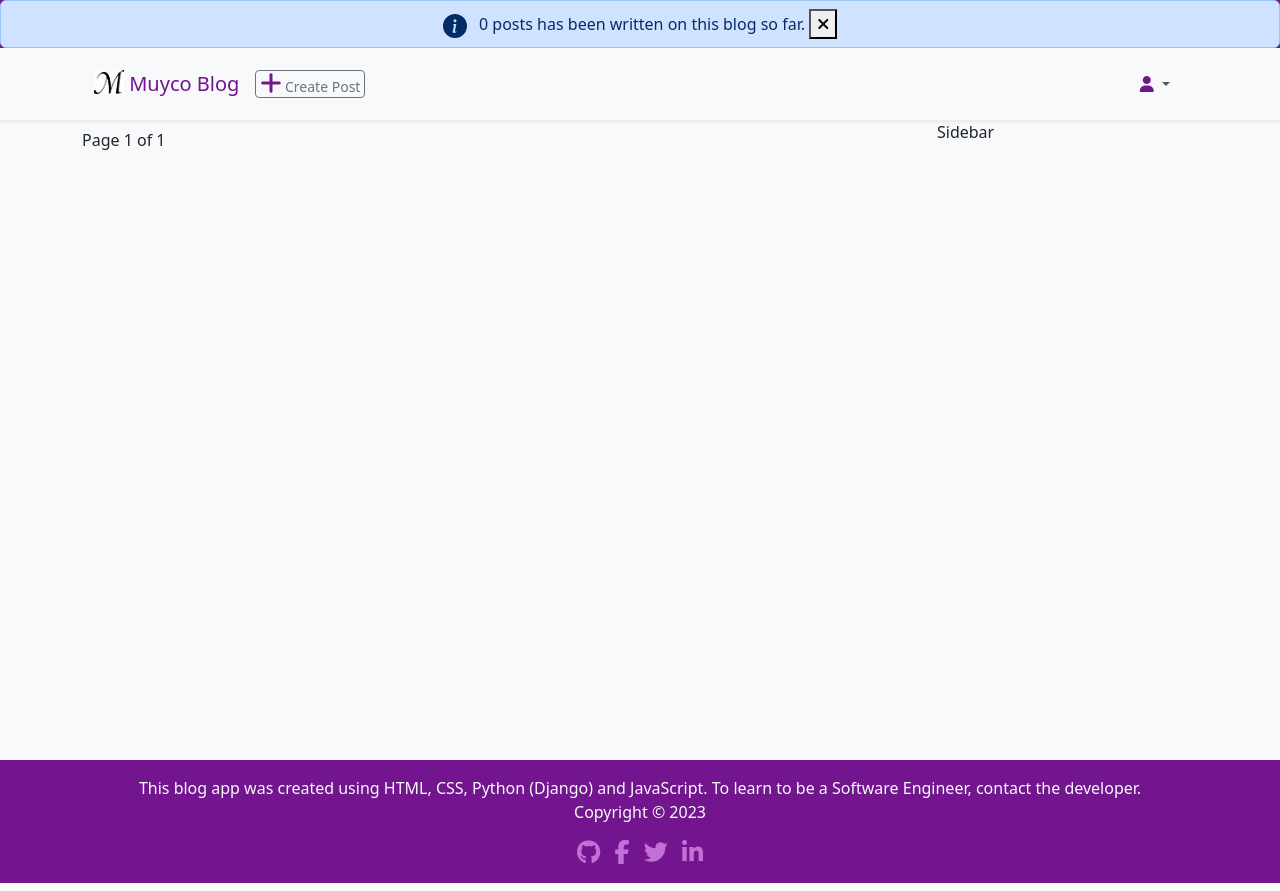
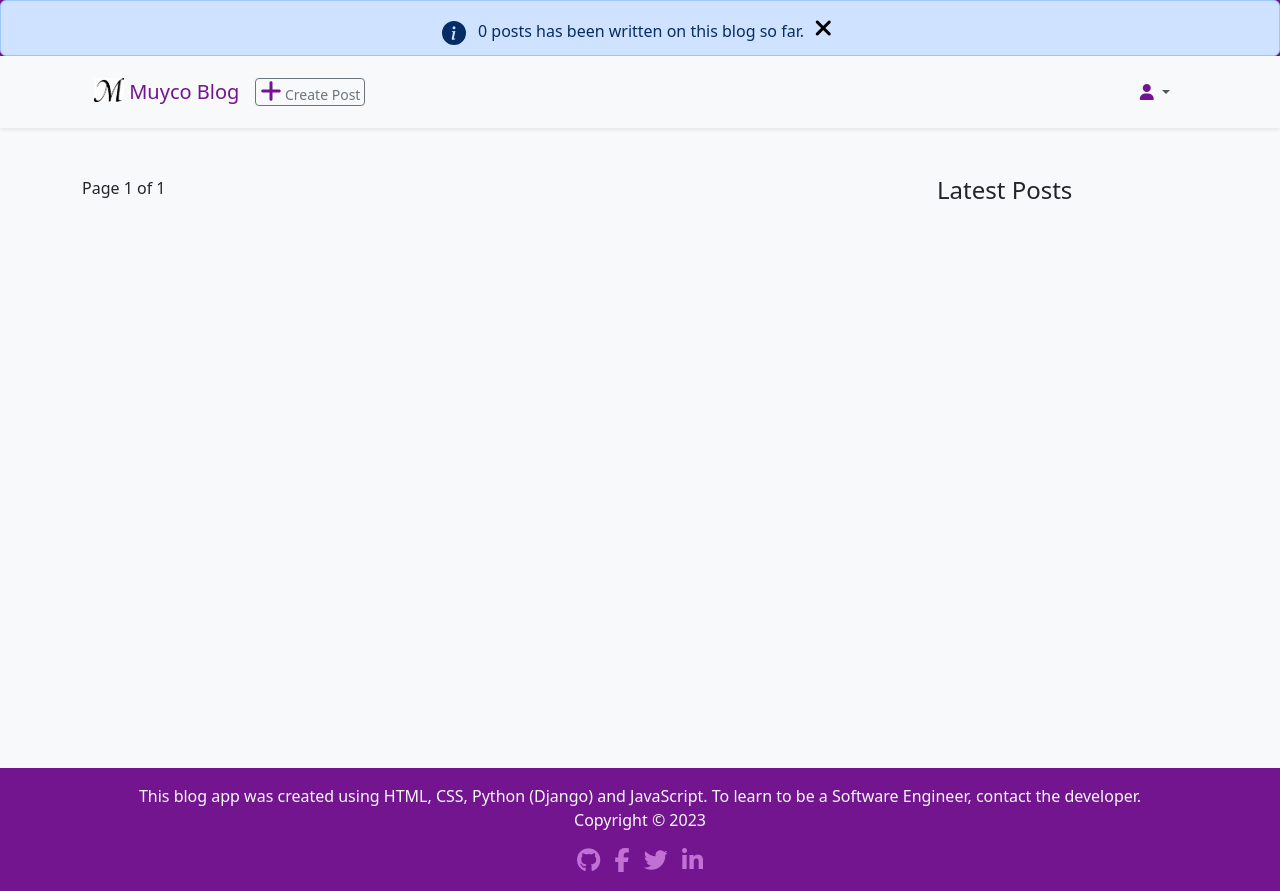
Before and after one commit to muyiwa-obadara/blog, a Django app: page / in a window 1280 px wide. Run offline with Django 4.2, Linux system fonts and the light colour scheme; data that the repository does not hold is empty; some libraries are stand-ins or nearby versions.

Commit message:
inclusion tags

```diff
--- a/blog/templates/blog/base.html
+++ b/blog/templates/blog/base.html
@@ -29,7 +29,7 @@
         <div class="text-center container">
           <svg class="bi flex-shrink-0 me-2" width="24" height="24" role="img" aria-label="Info:"><use xlink:href="#info-fill"/></svg>
           {% total_blog_posts %} posts has been written on this blog so far.
-          <button type="button" data-bs-dismiss="alert" aria-label="Close"><i class="fa fa-close"></i></button>
+          <button style="background-color: transparent; font-size: 1.5rem;" class="border-0" type="button" data-bs-dismiss="alert" aria-label="Close"><i class="fa fa-close"></i></button>
         </div>
       </div>
       <div class="container-fluid4 bg-body-tertiary my-color sticky-top shadow-sm" id="header">
@@ -76,15 +76,16 @@
         </div>
       </div>
 
-      <div class="container-fluid bg-body-tertiary" id="blog-body">
+      <div class="pt-5 container-fluid bg-body-tertiary" id="blog-body">
         <div class="container">
           <div class="row">
-            <div class="col-md-9 py-2">
+            <div class="col-md-9">
               {% block content %}
               {% endblock content %}
             </div>
             <aside class="col-md-3">
-              Sidebar
+              <h4>Latest Posts</h4>
+              {% show_latest_posts 3 %}
             </aside>
           </div>
         </div>
--- /dev/null
+++ b/blog/templates/blog/post/latest_posts.html
@@ -0,0 +1,5 @@
+<ul>
+    {% for post in latest_posts %}
+    <li><a href="{{ post.get_absolute_url }}">{{ post.title }}</a></li>
+    {% endfor %}
+</ul>
--- a/blog/templatetags/blog_tags.py
+++ b/blog/templatetags/blog_tags.py
@@ -6,3 +6,8 @@ register = template.Library()
 @register.simple_tag(name='total_blog_posts')
 def total_posts():
     return Post.published.count()
+
+@register.inclusion_tag('blog/post/latest_posts.html')
+def show_latest_posts(count=5):
+    latest_posts = Post.published.order_by('-publish')[:count]
+    return {'latest_posts': latest_posts}
```
